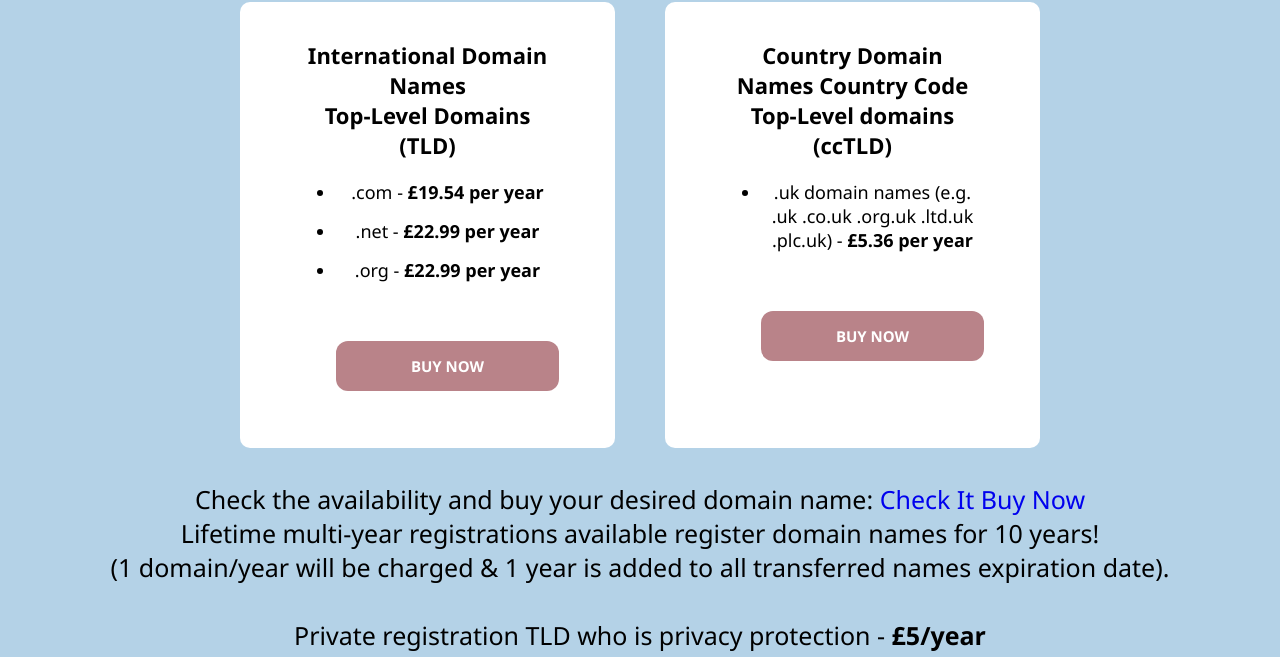
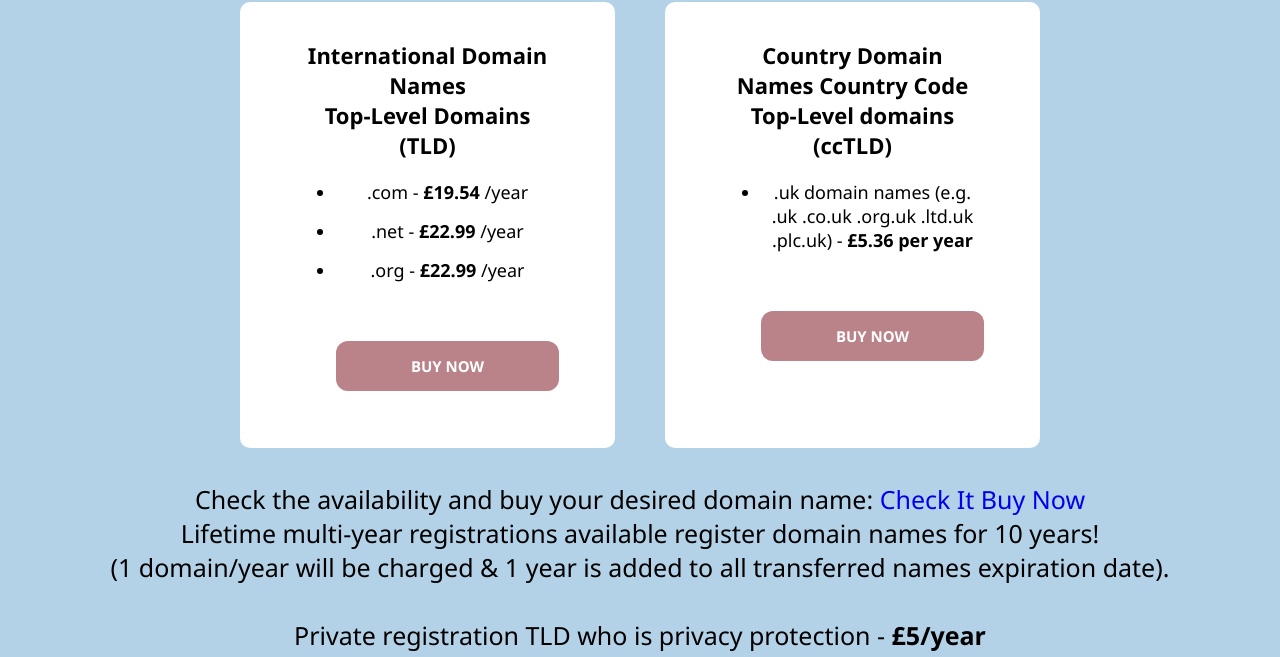
Before and after one commit to ms2176/Web-Redesign, a plain HTML site: page DOMAIN NAMES.html in a window 1280 px wide. Shown: the part 140-797 px from the top of the page. Drawn offline with Linux system fonts and the light colour scheme.

Commit message:
per year

```diff
--- a/DOMAIN NAMES.html
+++ b/DOMAIN NAMES.html
@@ -47,9 +47,9 @@
             <div class="price-col-dn">
                 <p class="BSML-dn"> <b> International Domain Names <br> Top-Level Domains (TLD) </b> </p>
                 <ul class="box-content-dn">
-                    <li> .com - <b> £19.54 per year </b> </li>
-                    <li> .net - <b> £22.99 per year</b> </li>
-                    <li> .org - <b>£22.99 per year </b></li>
+                    <li> .com - <b>£19.54</b> /year </li>
+                    <li> .net - <b>£22.99</b> /year </li>
+                    <li> .org - <b>£22.99</b> /year </li>
                     <br><br>
                     <a href="CART.html"> <div class="buy-now-button-dn"> <button type="button"> BUY NOW </button> </a></div>
                 </ul>
```
